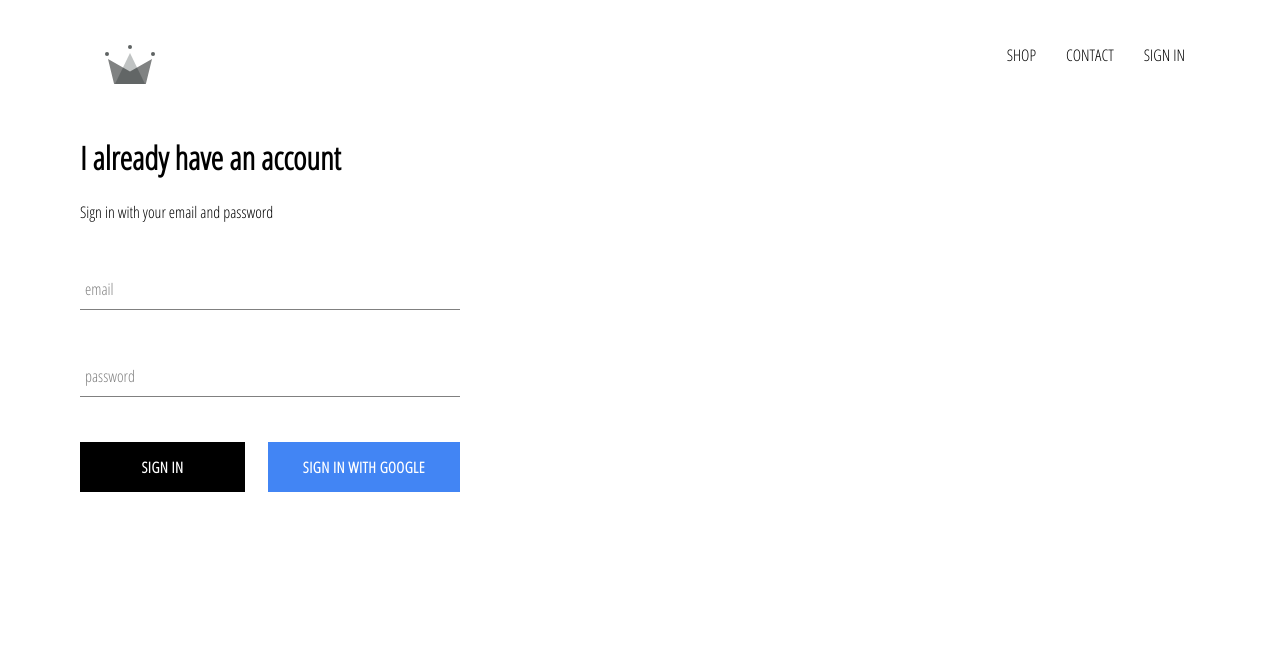
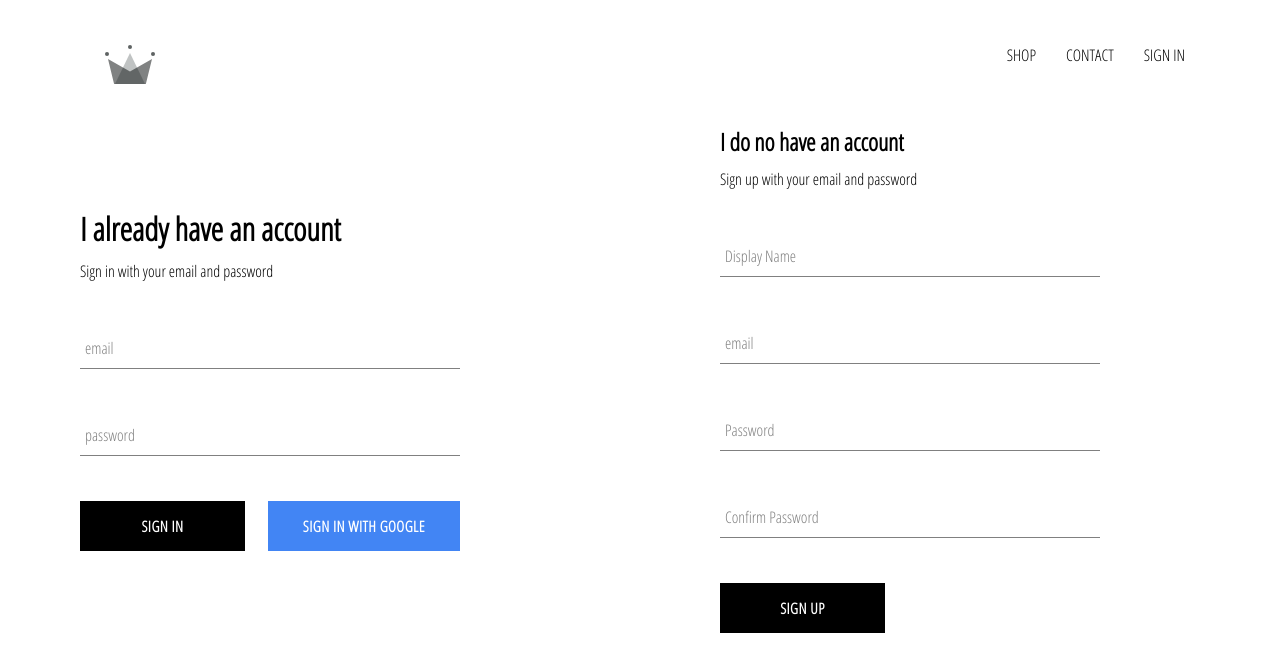
Before and after one commit to meherab-hossain/react-e-bazar, a React (Create React App) app: page /signin in a window 1280 px wide. Shown: the top 672 px of the page. Built offline with nearby package versions, Linux system fonts and the light colour scheme; no server answers.

Commit message:
sign-up component added and signup with email and password functionality added

```diff
--- a/src/component/sign-in/sign-in.component.jsx
+++ b/src/component/sign-in/sign-in.component.jsx
@@ -27,7 +27,7 @@
   render() {
     return (
       <div className="signin">
-        <h1>I already have an account</h1>
+        <h1 className="title">I already have an account</h1>
         <span>Sign in with your email and password</span>
         <form onSubmit={this.handleSubmit}>
           <FormInput
@@ -46,7 +46,7 @@
             label="password"
             required
           />
-          <div className='buttons'>
+          <div className="buttons">
             <CustomButton type="submit">Sign in</CustomButton>
             <CustomButton onClick={signInWithGoogle} isGoogleSignIn>
               Sign in with Google
--- /dev/null
+++ b/src/component/sign-up/sign-up.component.jsx
@@ -0,0 +1,95 @@
+import React from "react";
+
+import FormInput from "../form-input/form-input.component";
+import { auth, createUserProfileDocument } from "../../firebase/firebase.utils";
+import CustomButton from "../custom-button/custom-button.component";
+import "./sign-up.styles.scss";
+
+class SignUp extends React.Component {
+  constructor(props) {
+    super(props);
+    this.state = {
+      displayName: "",
+      email: "",
+      password: "",
+      confirmPassword: "",
+    };
+  }
+
+  handleSubmit = async (event) => {
+    event.preventDefault();
+
+    const { displayName, email, password, confirmPassword } = this.state;
+
+    if (password !== confirmPassword) {
+      alert("password and confirmation does not match");
+    }
+    try {
+      const { user } = await auth.createUserWithEmailAndPassword(
+        email,
+        password
+      );
+      await createUserProfileDocument(user, { displayName });
+      this.setState({
+        displayName: "",
+        email: "",
+        password: "",
+        confirmPassword: "",
+      });
+    } catch (error) {
+      console.log("error in creating sign up", error);
+    }
+  };
+  handleChange = (event) => {
+    const { name, value } = event.target;
+    this.setState({ [name]: value });
+  };
+
+  render() {
+    const { displayName, email, password, confirmPassword } = this.state;
+
+    return (
+      <div className="signup">
+        <h2 className="title">I do no have an account</h2>
+        <span>Sign up with your email and password</span>
+        <form className="sign-up-form" onSubmit={this.handleSubmit}>
+          <FormInput
+            type="text"
+            name="displayName"
+            value={displayName}
+            onChange={this.handleChange}
+            label="Display Name"
+            required
+          />
+          <FormInput
+            type="email"
+            name="email"
+            value={email}
+            onChange={this.handleChange}
+            label="email"
+            required
+          />
+          <FormInput
+            type="password"
+            name="password"
+            value={password}
+            onChange={this.handleChange}
+            label="Password"
+            required
+          />
+          <FormInput
+            type="password"
+            name="confirmPassword"
+            value={confirmPassword}
+            onChange={this.handleChange}
+            label="Confirm Password"
+            required
+          />
+          <CustomButton type="submit">Sign Up</CustomButton>
+        </form>
+      </div>
+    );
+  }
+}
+
+export default SignUp;
--- /dev/null
+++ b/src/component/sign-up/sign-up.styles.scss
@@ -0,0 +1,10 @@
+.signup {
+  width: 380px;
+  display: flex;
+  flex-direction: column;
+  margin-right: 100px;
+
+  .title {
+    margin: 10px 0px;
+  }
+}
--- a/src/pages/sign-in-sign-up/sign-in-sign-up.component.jsx
+++ b/src/pages/sign-in-sign-up/sign-in-sign-up.component.jsx
@@ -1,10 +1,14 @@
-import React from 'react'
+import React from "react";
 
-import './sign-in-sign-up.styles.scss'
-import SignIn from '../../component/sign-in/sign-in.component'
+import "./sign-in-sign-up.styles.scss";
+import SignIn from "../../component/sign-in/sign-in.component";
+import SignUp from "../../component/sign-up/sign-up.component";
 
-const SignInAndSignUpPage=()=>(
-    <SignIn/>
-)
+const SignInAndSignUpPage = () => (
+  <div className='sign-in-sign-up'>
+    <SignIn />
+    <SignUp />
+  </div>
+);
 
 export default SignInAndSignUpPage;
--- a/src/pages/sign-in-sign-up/sign-in-sign-up.styles.scss
+++ b/src/pages/sign-in-sign-up/sign-in-sign-up.styles.scss
@@ -0,0 +1,5 @@
+.sign-in-sign-up{
+    display: flex;
+    align-items: center;
+    justify-content: space-between;
+}
```
